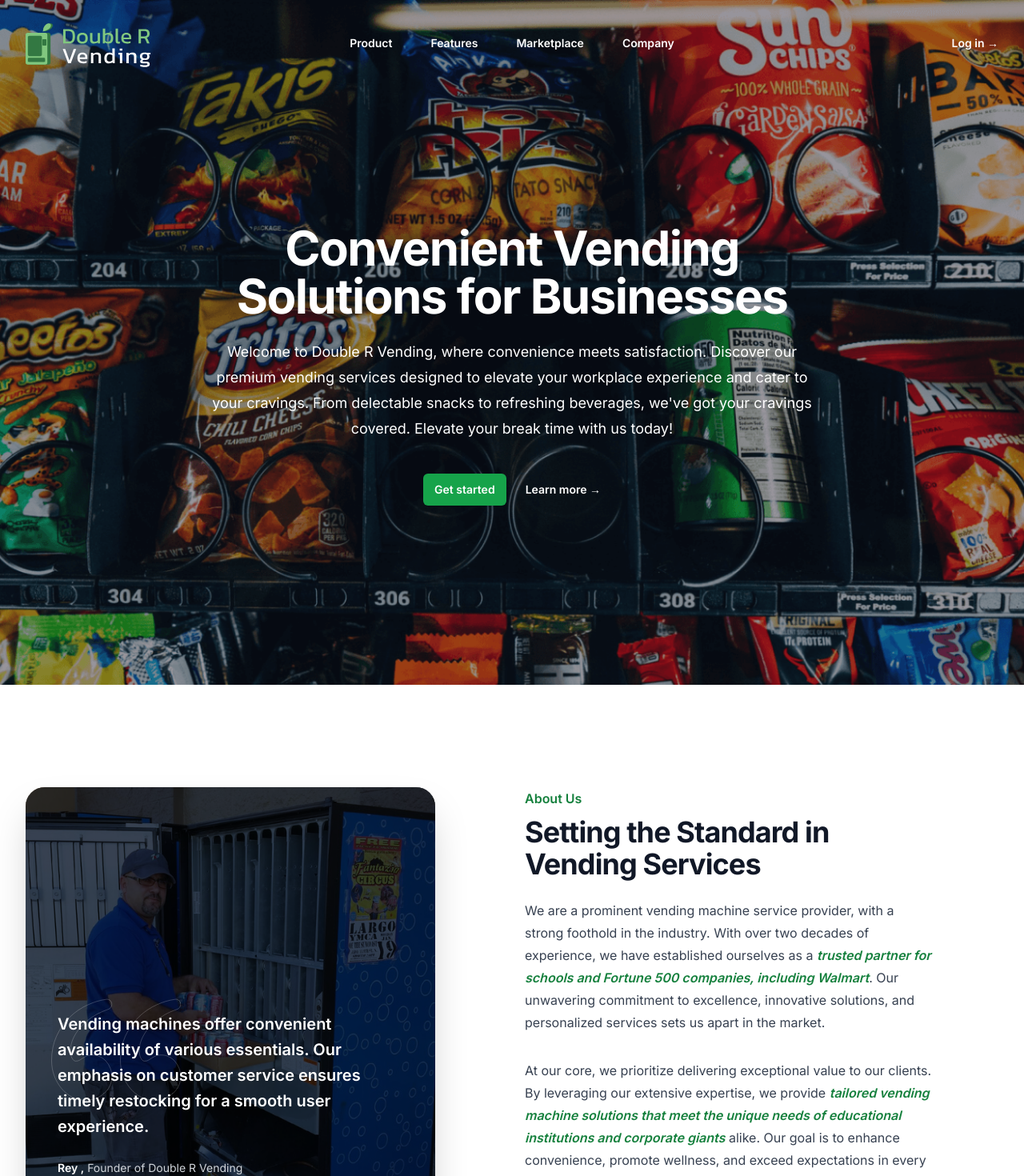
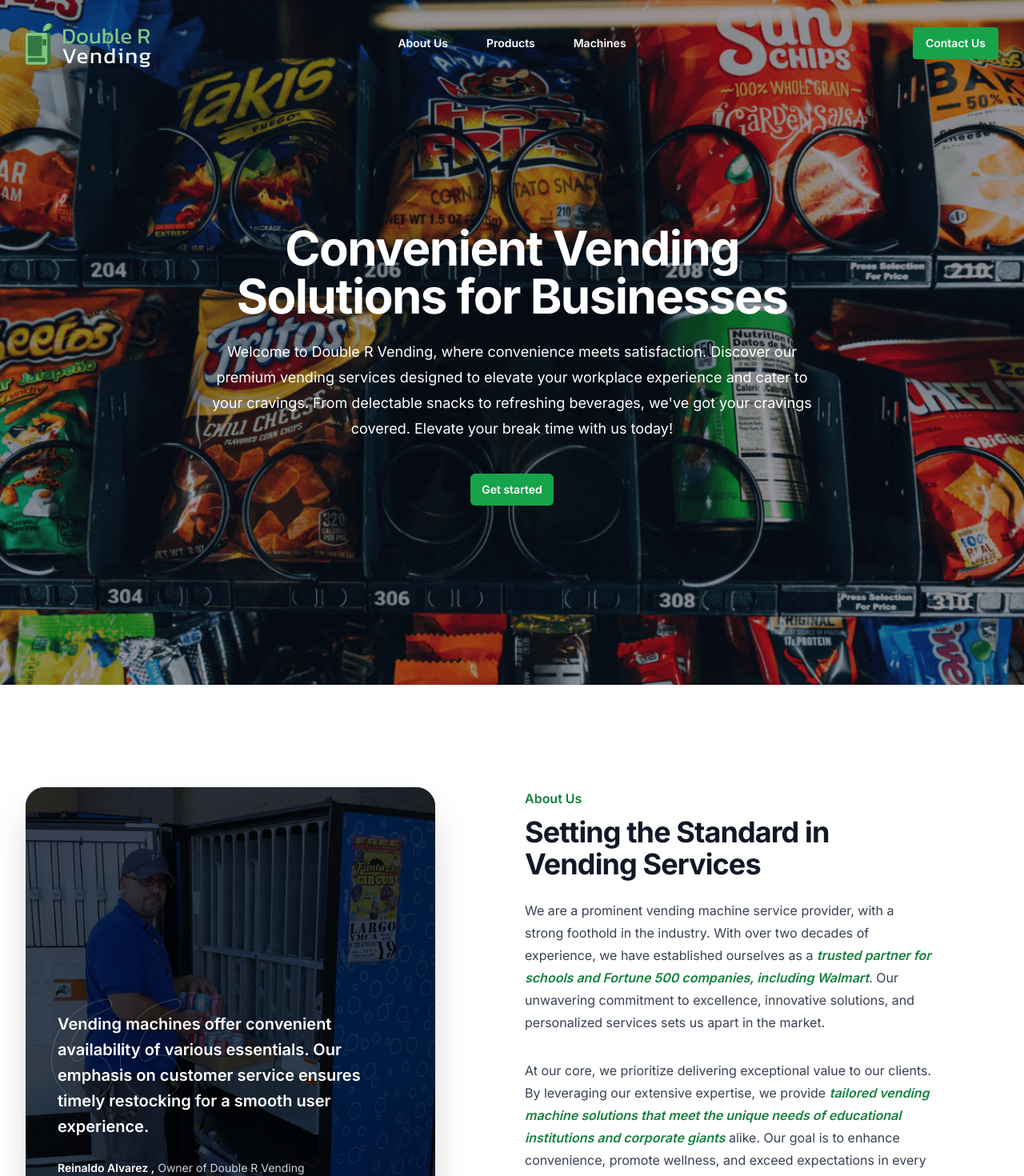
Before and after one commit to 1cmasson/double_r_vending, a Next.js app: page / in a window 1280 px wide. Shown: the top 1470 px of the page at 80% size. Built offline with nearby package versions, Linux system fonts and the light colour scheme.

Commit message:
call rey

```diff
--- a/src/app/sections/about.js
+++ b/src/app/sections/about.js
@@ -44,7 +44,7 @@
                   </p>
                 </blockquote>
                 <figcaption className="mt-6 text-sm leading-6 text-gray-300">
-                  <strong className="font-semibold text-white">Rey ,</strong> Founder of Double R Vending
+                  <strong className="font-semibold text-white">Reinaldo Alvarez ,</strong> Owner of Double R Vending
                 </figcaption>
               </figure>
             </div>
--- a/src/app/sections/footer.js
+++ b/src/app/sections/footer.js
@@ -1,31 +1,28 @@
 import Image from "next/image";
 
-const navigation = {
-    solutions: [
-      { name: 'Marketing', href: '#' },
-      { name: 'Analytics', href: '#' },
-      { name: 'Commerce', href: '#' },
-      { name: 'Insights', href: '#' },
-    ],
-    support: [
-      { name: 'Pricing', href: '#' },
-      { name: 'Documentation', href: '#' },
-      { name: 'Guides', href: '#' },
-      { name: 'API Status', href: '#' },
-    ],
-    company: [
-      { name: 'About', href: '#' },
-      { name: 'Blog', href: '#' },
-      { name: 'Jobs', href: '#' },
-      { name: 'Press', href: '#' },
-      { name: 'Partners', href: '#' },
-    ],
-    legal: [
-      { name: 'Claim', href: '#' },
-      { name: 'Privacy', href: '#' },
-      { name: 'Terms', href: '#' },
-    ],
-  }
+const navigation = [
+  { name: 'Home', href: '#' },
+  { name: 'About', href: '#about' },
+  { name: 'Products', href: '#products' },
+  { name: 'Machines', href: '#machines' },
+  { name: 'Contact', href: '#contact' },
+]
+
+const products = [
+  {name:"Beverages"},
+  {name:"Traditional Snacks"},
+  {name:"Healthy Snacks"},
+  {name:"Coffee Products"},
+  {name:"Cold Meals"},
+  {name:"School Snacks"}
+]
+
+const machines = [
+  {name:"Beverage Machines"},
+  {name:"Snack Machines"},
+  {name:"Coffee Machines"},
+  {name:"Sandwich Machines"},
+]
 
 const  Footer = () => {
   return (
@@ -34,19 +31,40 @@
         Footer
       </h2>
       <div className="mx-auto max-w-7xl px-6 py-16 sm:py-24 lg:px-8 lg:py-32">
-          <div className="xl:grid xl:grid-cols-3 xl:gap-8">
+        <div className="xl:grid xl:grid-cols-2 xl:gap-8">
+          <div className="mt-16 gap-8 xl:col-span-2 xl:mt-0">
+            <div className="md:grid md:grid-cols-4 md:col-start-2 md: col-span-1 md:gap-8">
+              <div>
                 <Image
                   height={140}
                   width={140}
                   src="/logo.svg"
                   alt="Company name"
                 />
-            <div className="mt-16 grid grid-cols-2 gap-8 xl:col-span-2 xl:mt-0">
-              <div className="md:grid md:grid-cols-2 md:gap-8">
+                <address className="text-sm not-italic mt-6 text-black">
+                <div className="grid grid-rows-3 gap-1 items-center">
                   <div>
-                  <h3 className="text-sm font-semibold leading-6 text-gray-900">Solutions</h3>
+                    <div className="font-semibold text-green-800">Office</div>
+                    35 NE Ninth Ct
+                    <br />
+                    Hialeah, FL 33010
+                  </div>
+                  <div>
+                    <div className="text-green-800 font-semibold">Phone</div>
+                    <a className="hover:text-gray-300 font-normal" href="tel:+1 (786) 423-1818">+1 (786) 423-1818</a>
+                  </div>
+                  <div>
+                  <div className="text-green-800 text-sm font-semibold">Email</div>
+                    <a className="hover:text-gray-300" href="mailto:doublervendingco@bellsouth.net">doublervendingco@bellsouth.net</a>
+                  </div>
+                </div>
+              </address>
+              </div>
+              <div className="mt-24 md:mt-0 md:ml-8">
+                <h3 className="text-base font-bold leading-6 text-green-800">Navigation</h3>
+                <span className="relative h-0.5 w-40 mt-4 bg-gray-300 block"/>
                 <ul role="list" className="mt-6 space-y-4">
-                    {navigation.solutions.map((item) => (
+                  {navigation.map((item) => (
                     <li key={item.name}>
                       <a href={item.href} className="text-sm leading-6 text-gray-600 hover:text-gray-900">
                         {item.name}
@@ -55,40 +73,28 @@
                   ))}
                 </ul>
               </div>
-                <div className="mt-10 md:mt-0">
-                  <h3 className="text-sm font-semibold leading-6 text-gray-900">Support</h3>
+              <div className="mt-10 sm:mt-0">
+                <h3 className="text-base font-bold leading-6 text-green-800">Products</h3>
+                <span className="relative h-0.5 w-40 mt-4 bg-gray-300 block"/>
                 <ul role="list" className="mt-6 space-y-4">
-                    {navigation.support.map((item) => (
+                  {products.map((item) => (
                     <li key={item.name}>
-                        <a href={item.href} className="text-sm leading-6 text-gray-600 hover:text-gray-900">
+                      <p className="text-sm leading-6 text-gray-600 hover:text-gray-900">
                         {item.name}
-                        </a>
+                      </p>
                     </li>
                   ))}
                 </ul>
               </div>
-              </div>
-              <div className="md:grid md:grid-cols-2 md:gap-8">
-                <div>
-                  <h3 className="text-sm font-semibold leading-6 text-gray-900">Company</h3>
+              <div className="mt-10 sm:mt-0">
+                <h3 className="text-base font-bold leading-6 text-green-800">Machines</h3>
+                <span className="relative h-0.5 w-40 mt-4 bg-gray-300 block"/>
                 <ul role="list" className="mt-6 space-y-4">
-                    {navigation.company.map((item) => (
+                  {machines.map((item) => (
                     <li key={item.name}>
-                        <a href={item.href} className="text-sm leading-6 text-gray-600 hover:text-gray-900">
+                      <p className="text-sm leading-6 text-gray-600 hover:text-gray-900">
                         {item.name}
-                        </a>
-                      </li>
-                    ))}
-                  </ul>
-                </div>
-                <div className="mt-10 md:mt-0">
-                  <h3 className="text-sm font-semibold leading-6 text-gray-900">Legal</h3>
-                  <ul role="list" className="mt-6 space-y-4">
-                    {navigation.legal.map((item) => (
-                      <li key={item.name}>
-                        <a href={item.href} className="text-sm leading-6 text-gray-600 hover:text-gray-900">
-                          {item.name}
-                        </a>
+                      </p>
                     </li>
                   ))}
                 </ul>
--- a/src/app/sections/hero.js
+++ b/src/app/sections/hero.js
@@ -7,10 +7,9 @@
 
 
 const navigation = [
-  { name: 'Product', href: '#' },
-  { name: 'Features', href: '#' },
-  { name: 'Marketplace', href: '#' },
-  { name: 'Company', href: '#' },
+  { name: 'About Us', href: '#about' },
+  { name: 'Products', href: '#products' },
+  { name: 'Machines', href: '#machines' },
 ]
 
 const Hero = () => {
@@ -49,8 +48,8 @@
             ))}
           </div>
           <div className="hidden lg:flex lg:flex-1 lg:justify-end">
-            <a href="#" className="text-sm font-semibold leading-6 text-white">
-              Log in <span aria-hidden="true">&rarr;</span>
+            <a href="#" className="text-sm bg-green-600 rounded  px-4 py-2 font-semibold leading-6 text-white hover:bg-yellow-300 hover:text-black">
+              Contact Us
             </a>
           </div>
         </nav>
@@ -59,7 +58,7 @@
           <Dialog.Panel className="fixed inset-y-0 right-0 z-50 w-full overflow-y-auto bg-white px-6 py-6 sm:max-w-sm sm:ring-1 sm:ring-white/10">
             <div className="flex items-center justify-between">
               <a href="#" className="-m-1.5 p-1.5">
-                <span className="sr-only">Your Company</span>
+                <span className="sr-only">Double R Vending</span>
                 <Image
                   src="/logo.svg"
                   height={150}
@@ -83,16 +82,18 @@
                     <a
                       key={item.name}
                       href={item.href}
-                      className="-mx-3 block rounded-lg px-3 py-2 text-base font-semibold leading-7 text-black hover:bg-gray-800"
+                      className="-mx-3 block"
                     >
-                      {item.name}
+                      <button className='flex justify-start rounded-lg px-3 py-2 h-full w-full hover:bg-gray-200 active:bg-gray-200' onClick={() => setMobileMenuOpen(false)}>
+                        <span className='text-base left-0 font-semibold leading-7 text-black'>{item.name}</span>
+                      </button>
                     </a>
                   ))}
                 </div>
                 <div className="py-6">
                   <a
                     href="#"
-                    className="-mx-3 block rounded-lg px-3 py-2.5 text-base font-semibold leading-7 text-black hover:bg-gray-800"
+                    className="-mx-3 block rounded-lg px-3 py-2.5 text-base font-semibold leading-7 text-black hover:bg-gray-200"
                   >
                     Contact Us
                   </a>
@@ -121,13 +122,10 @@
             </p>
             <div className="mt-10 flex items-center justify-center gap-x-6">
               <a
-                href="#"
-                className="rounded-md bg-green-600 px-3.5 py-2.5 text-sm font-semibold text-white shadow-sm hover:bg-indigo-400 focus-visible:outline focus-visible:outline-2 focus-visible:outline-offset-2 focus-visible:outline-indigo-400"
+                href="#contact"
+                className="rounded-md bg-green-600 px-3.5 py-2.5 text-sm font-semibold text-white shadow-sm hover:bg-yellow-300 focus-visible:outline focus-visible:outline-2 focus-visible:outline-offset-2 focus-visible:outline-yellow-300 hover:text-black"
               >
                 Get started
-              </a>
-              <a href="#" className="text-sm font-semibold leading-6 text-white">
-                Learn more <span aria-hidden="true">→</span>
               </a>
             </div>
           </div>
```
Also changed, not shown: src/app/sections/machines.js (+4 -4 lines), src/app/sections/products.js (+17 -16 lines). Lines whose indentation alone changed are shown as unchanged.
